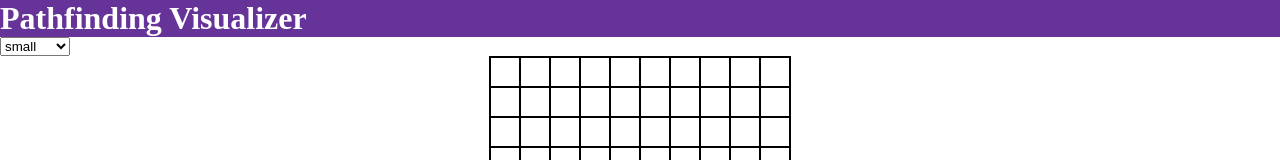
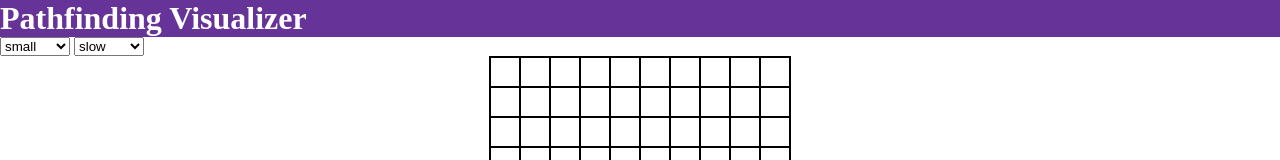
Before and after one commit to cheveuxdelin/pathfinding, a Svelte app: page / in a window 1280 px wide. Shown: the top 160 px of the page. Built offline with nearby package versions, Linux system fonts and the light colour scheme.

Commit message:
added speeds

```diff
--- a/src/App.svelte
+++ b/src/App.svelte
@@ -23,8 +23,23 @@
       m: 50,
     },
   };
+  const speeds = {
+    slow: {
+      visitedSpeed: 50,
+      shortestPathSPeed: 100,
+    },
+    medium: {
+      visitedSpeed: 25,
+      shortestPathSPeed: 70,
+    },
+    fast: {
+      visitedSpeed: 10,
+      shortestPathSPeed: 50,
+    },
+  };
 
   let currentSize: keyof typeof sizes = "small";
+  let currentSpeed: keyof typeof speeds = "slow";
 
   function animateDijkstra(
     visitedNodesInOrder: GridNode[],
@@ -34,13 +49,13 @@
       if (i === visitedNodesInOrder.length) {
         setTimeout(() => {
           animateShortestPath(nodesInShortestPathOrder);
-        }, 10 * i);
+        }, speeds[currentSpeed].visitedSpeed * i);
         return;
       }
       setTimeout(() => {
         const node = visitedNodesInOrder[i];
         grid[node.x][node.y].animationVisited = true;
-      }, 10 * i);
+      }, speeds[currentSpeed].visitedSpeed * i);
     }
   }
 
@@ -49,7 +64,7 @@
       setTimeout(() => {
         const node = nodesInShortestPathOrder[i];
         grid[node.x][node.y].animationShortestPath = true;
-      }, 50 * i);
+      }, speeds[currentSpeed].shortestPathSPeed * i);
     }
   }
 
@@ -96,6 +111,11 @@
     <option value={size}>{size}</option>
   {/each}
 </select>
+<select bind:value={currentSpeed}>
+  {#each Object.keys(speeds) as speed}
+    <option value={speed}>{speed}</option>
+  {/each}
+</select>
 
 <main>
   <div class="grid">
```
